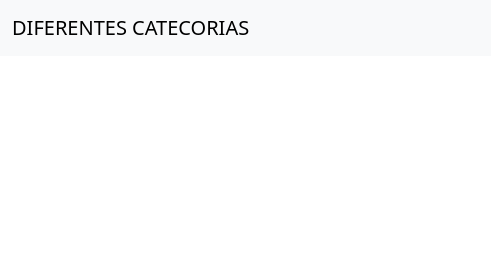
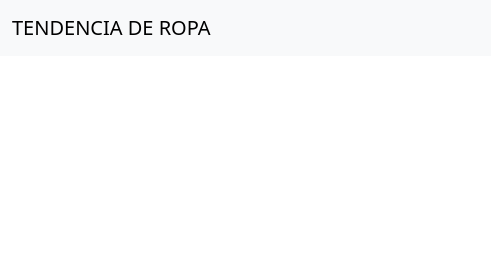
Before and after one commit to JENIFERCUXIL/TiendOnline, a website: page index.html in a window 1280 px wide. Shown: the top 280 px of the page, 0-491 px from the left. Drawn offline with nearby package versions, Linux system fonts and the light colour scheme.

Commit message:
probando commit

```diff
--- a/index.html
+++ b/index.html
@@ -11,7 +11,7 @@
   <!-- Barra de navegación -->
   <nav class="navbar navbar-expand-lg navbar-light bg-light">
     <div class="container-fluid">
-      <a class="navbar-brand" href="#">DIFERENTES CATECORIAS</a>
+      <a class="navbar-brand" href="#">TENDENCIA DE ROPA</a>
       <button class="navbar-toggler" type="button" data-bs-toggle="collapse" data-bs-target="#navbarNav" aria-controls="navbarNav" aria-expanded="false" aria-label="Toggle navigation">
         <span class="navbar-toggler-icon"></span>
       </button>
```
Also changed, not shown: 1 other file.
